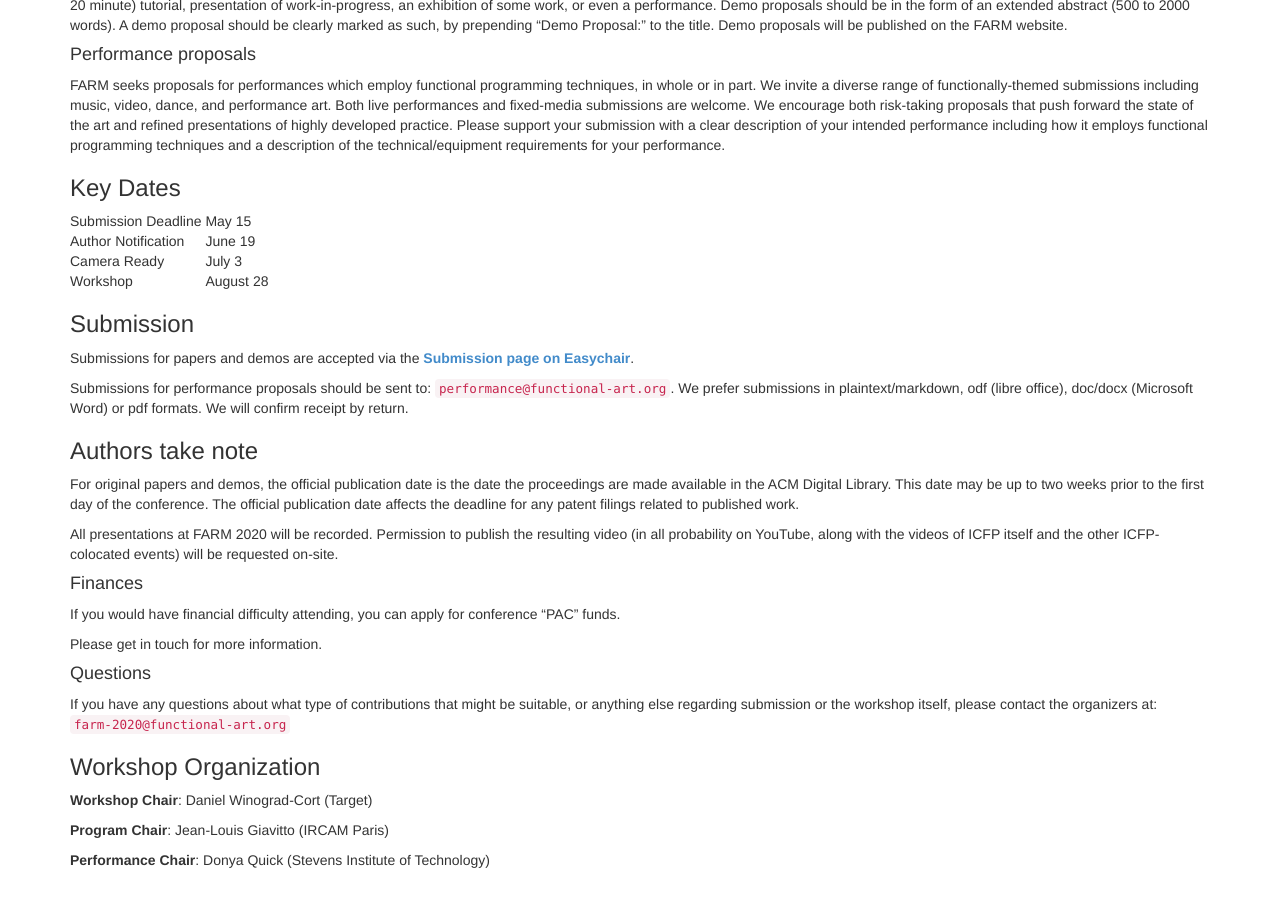
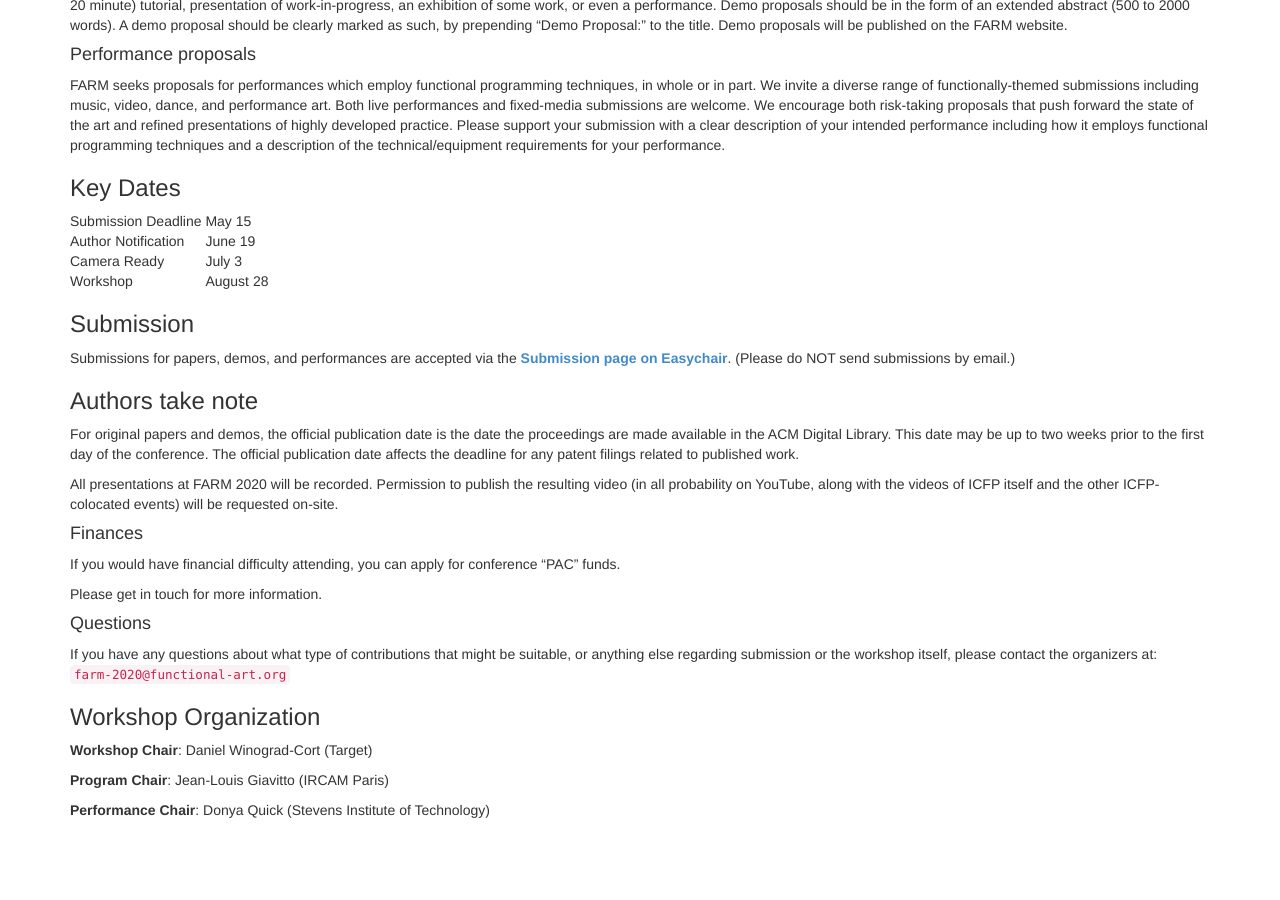
Before and after one commit to functional-art/functional-art.github.com, a Jekyll site: the page built from 2020/cfp.md, in a window 1280 px wide and 900 px high, scrolled down 686 px. Built offline with Jekyll 4.4.1, drawn with Linux system fonts in a browser that asks for light colours; nearby versions of some CDN libraries; our own code applies the rules of GitHub Pages for plain Markdown files; after the commit the page ends 1536 px from its top, so only the background shows below that.

Commit message:
Update 2020 submission info

```diff
--- a/2020/cfp.md
+++ b/2020/cfp.md
@@ -74,13 +74,9 @@ technical/equipment requirements for your performance.
 
 ### Submission
 
-Submissions for papers and demos are accepted via the
+Submissions for papers, demos, and performances are accepted via the
 [**Submission page on Easychair**](https://easychair.org/conferences/?conf=farm2020).
-
-Submissions for performance proposals should be sent to:
-[`performance@functional-art.org`](mailto:performance@functional-art.org).
-We prefer submissions in plaintext/markdown, odf (libre office), doc/docx
-(Microsoft Word) or pdf formats. We will confirm receipt by return.
+(Please do NOT send submissions by email.)
 
 ### Authors take note
 
```
Also changed, not shown: 2020/cfp.txt (+2 -6 lines).
